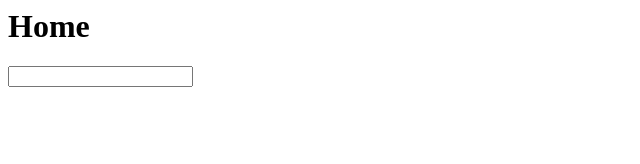
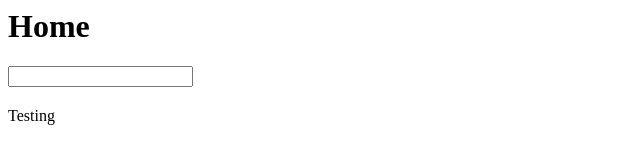
Before and after one commit to farwalk/employee, a plain HTML site: page index.html in a window 1280 px wide. Shown: the full height of the page, 0-640 px from the left. Drawn offline with Linux system fonts and the light colour scheme.

Commit message:
Update index.html

```diff
--- a/index.html
+++ b/index.html
@@ -10,6 +10,7 @@
 <script src="lib/jquery-1.8.2.min.js"></script>
 <script src="js/storage/memory-store.js"></script>
 <script src="js/main.js"></script>
+<h2></h2>Testing</h2>
 
 </body>
 </html>
```
